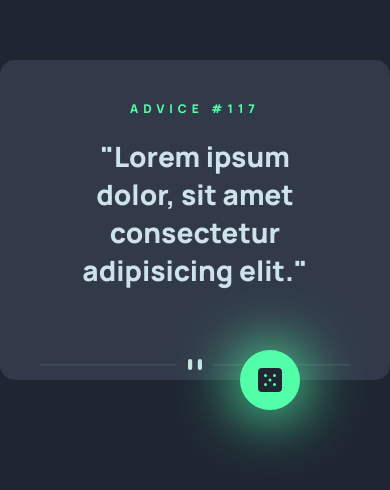
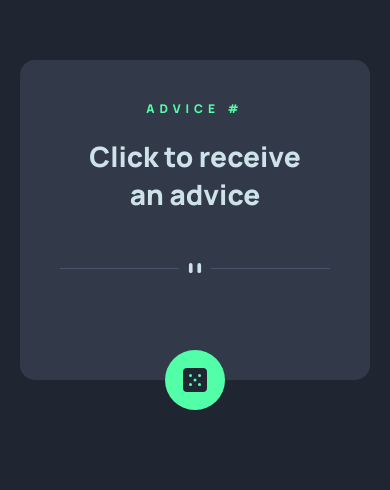
Before and after one commit to luizalsc/quest-javascript-avancado-advice-generator, a plain HTML site: page index.html in a window 390 px wide. Shown: the part 202-692 px from the top of the page. Drawn offline with Linux system fonts and the light colour scheme.

Commit message:
Js files (#4)
* Create and implement JS

* Delete contents in HTML elements and add media queries in CSS

```diff
--- a/CSS/style.css
+++ b/CSS/style.css
@@ -7,13 +7,14 @@ body {
     display: flex;
     align-items: center;
     justify-content: center;
+    padding: 2rem;
 }
 
 .container {
     padding: 4rem;
     background-color: var(--neutral-grayish-blue);
-    width: 54rem;
-    height: 32rem;
+    max-width: 54rem;
+    min-height: 32rem;
     border-radius: 1.5rem;
     position: relative;
 }
@@ -35,19 +36,19 @@ body {
     font-size: 2.8rem;
     text-align: center;
     padding: 2rem;
-    margin-bottom: 5rem;
+    margin-bottom: 3rem;
 }
 
 .container .line {
     align-self: center;
     width: 100%;
-    margin-bottom: 3rem;
 }
 
-.button {
+.container .button {
     position: absolute;
-    left: 24rem;
-    top: 29rem;
+    left: 50%;
+    top: 100%;
+    transform: translate(-50%, -50%);
     background-color: var(--primary-green);
     background-position: center;
     height: 6rem;
@@ -56,8 +57,27 @@ body {
     align-items: center;
     justify-content: center;
     border-radius: 50%;
+    transition: ease-in-out 0.1s;
 }
 
-.glow {
+.container .button:hover {
     box-shadow: var(--primary-green) 0px 2px 60px 5px;
 }
+
+@media (max-width: 375px) {
+
+    .container {
+        width: 35rem;
+        min-height: 25rem;
+        padding: 3rem;
+    }
+
+    .container .title {
+        font-size: 1rem;
+    }
+
+    .container .quote {
+        font-size: 2.2rem;
+        margin-bottom: 1rem;
+    }
+}
--- a/index.html
+++ b/index.html
@@ -17,12 +17,12 @@
 <body>
 
     <div class="container">
-        <h1 class="title">Advice #117</h1>
+        <h1 class="title">Advice #<span class="id-number"></span></h1>
         <p class="quote">
-            "Lorem ipsum dolor, sit amet consectetur adipisicing elit."
+            Click to receive an advice
         </p>
         <img class="line" src="./images/pattern-divider-desktop.svg" alt="linha divisória">
-        <a href="#" class="button glow">
+        <a href="#" class="button">
             <img src="./images/icon-dice.svg" alt="botão de clique">
         </a>
     </div>
```
